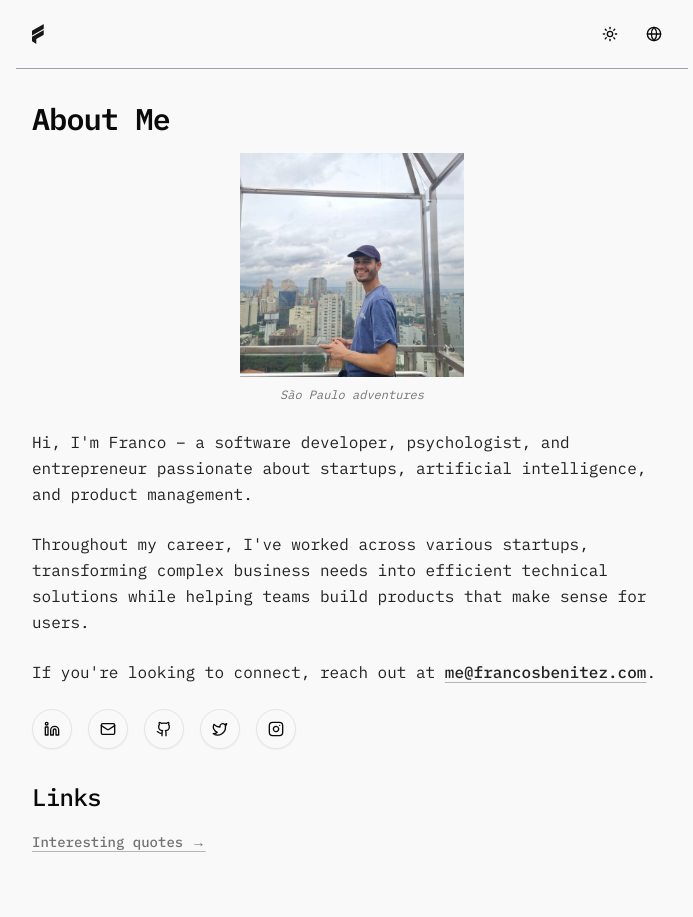
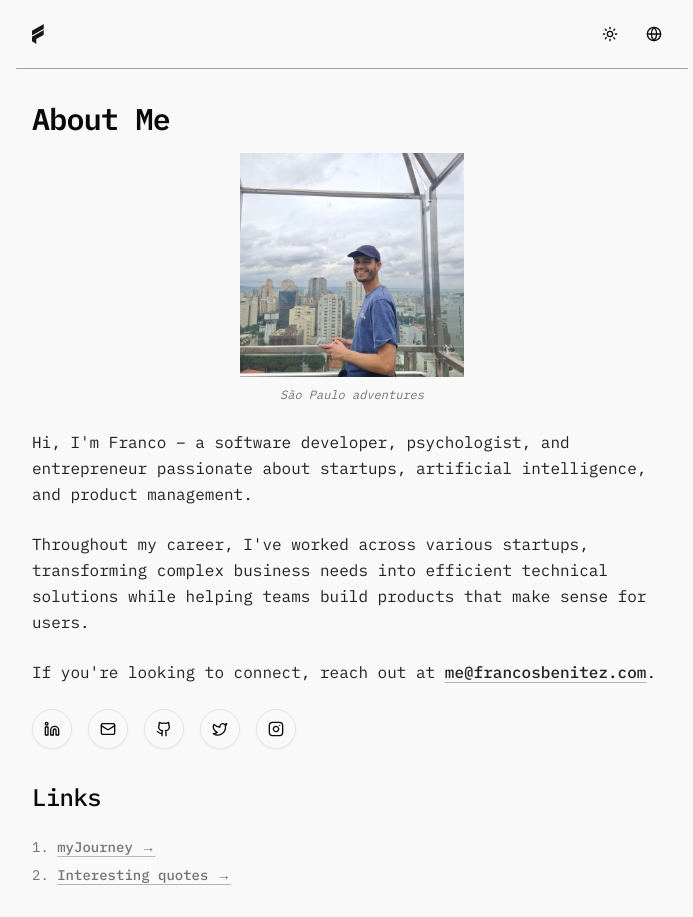
Before and after one commit to francosbenitez/francosbenitez.com, a Next.js app: page /en in a window 1280 px wide. Shown: the whole page, without its empty margins (288-981 px from the left). Before the commit the page ends 885 px from the top, so only its background shows below. Built offline with nearby package versions, Linux system fonts and the light colour scheme.

Commit message:
feat: links

```diff
--- a/app/[lang]/page.tsx
+++ b/app/[lang]/page.tsx
@@ -64,12 +64,20 @@ export default async function Home({
             Links
           </h2>
           <div className="mb-8">
-            <Link
-              href={`/${lang}/quotes`}
-              className="text-sm text-muted-foreground"
-            >
-              {t(lang, "interestingQuotes")} →
-            </Link>
+            <ul className="mx-0">
+              <li className="text-sm text-muted-foreground">
+                1.{" "}
+                <Link href={`/${lang}/quotes`} className="">
+                  {t(lang, "myJourney")} →
+                </Link>
+              </li>
+              <li className="text-sm text-muted-foreground">
+                2.{" "}
+                <Link href={`/${lang}/quotes`} className="">
+                  {t(lang, "interestingQuotes")} →
+                </Link>
+              </li>
+            </ul>
           </div>
         </article>
       </div>
```
